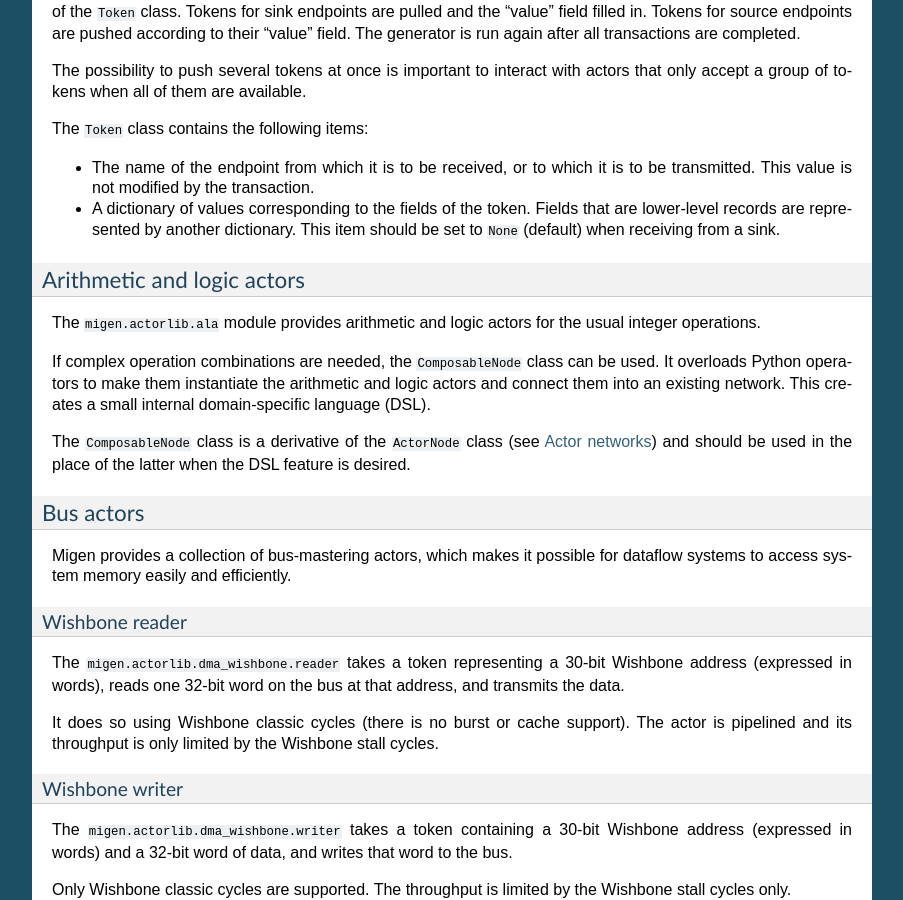
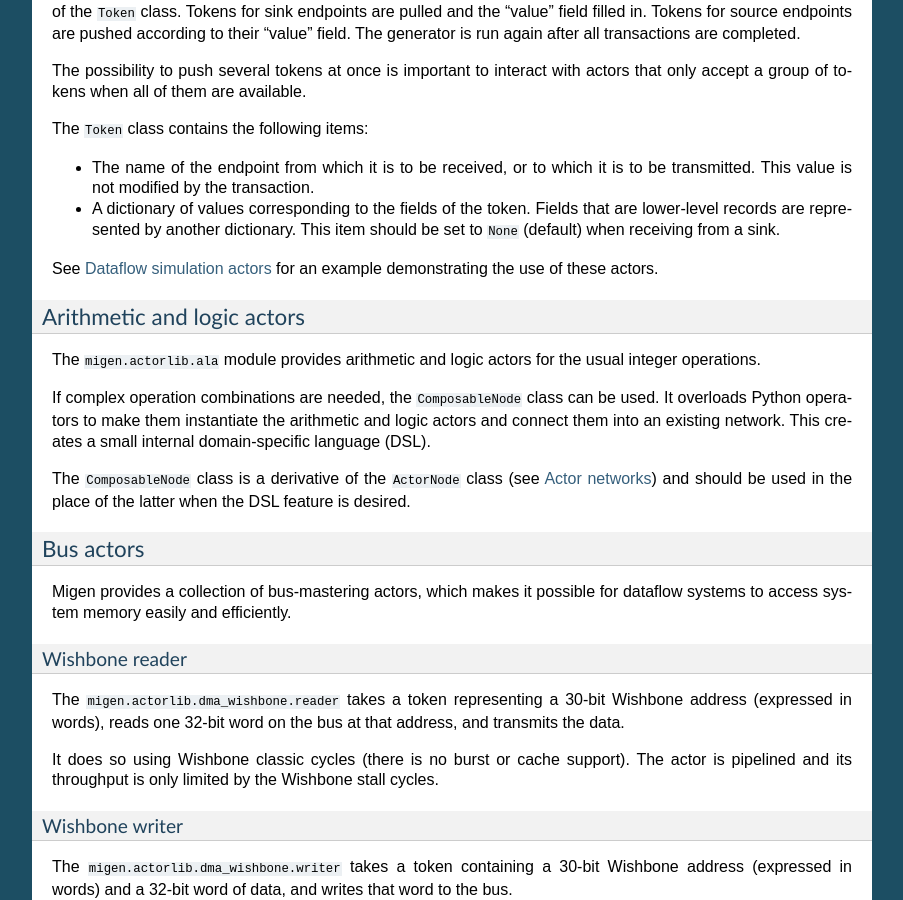
Before and after one commit to enjoy-digital/litex, a Sphinx documentation site: the page built from doc/dataflow.rst, in a window 1280 px wide and 900 px high, scrolled down 6055 px. Shown: the whole window, without its empty margins (198-1101 px from the left). Built offline with Sphinx 7.4.7, drawn with Linux system fonts in a browser that asks for light colours; formulas are drawn with MathJax 3.

Commit message:
doc: link df simulation example

```diff
--- a/doc/dataflow.rst
+++ b/doc/dataflow.rst
@@ -181,6 +181,8 @@ The ``Token`` class contains the following items:
 * The name of the endpoint from which it is to be received, or to which it is to be transmitted. This value is not modified by the transaction.
 * A dictionary of values corresponding to the fields of the token. Fields that are lower-level records are represented by another dictionary. This item should be set to ``None`` (default) when receiving from a sink.
 
+See :ref:`dfsimexample` for an example demonstrating the use of these actors.
+
 Arithmetic and logic actors
 ===========================
 
--- a/doc/simulation.rst
+++ b/doc/simulation.rst
@@ -160,6 +160,8 @@ Abstract bus transactions
 .. include:: ../examples/sim/abstract_transactions.py
    :code: python
 
+.. _dfsimexample:
+
 Dataflow simulation actors
 ==========================
 .. include:: ../examples/sim/dataflow.py
```
